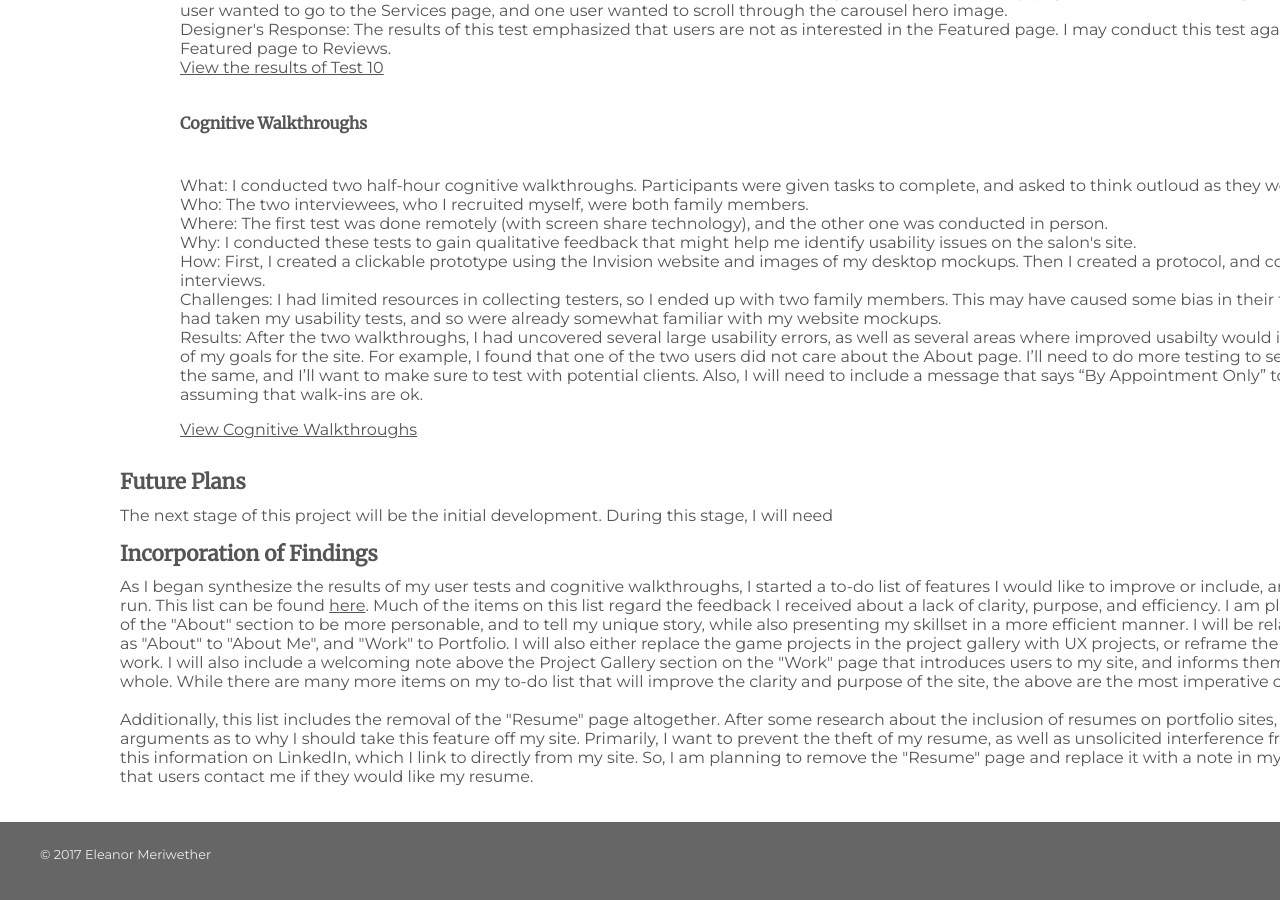
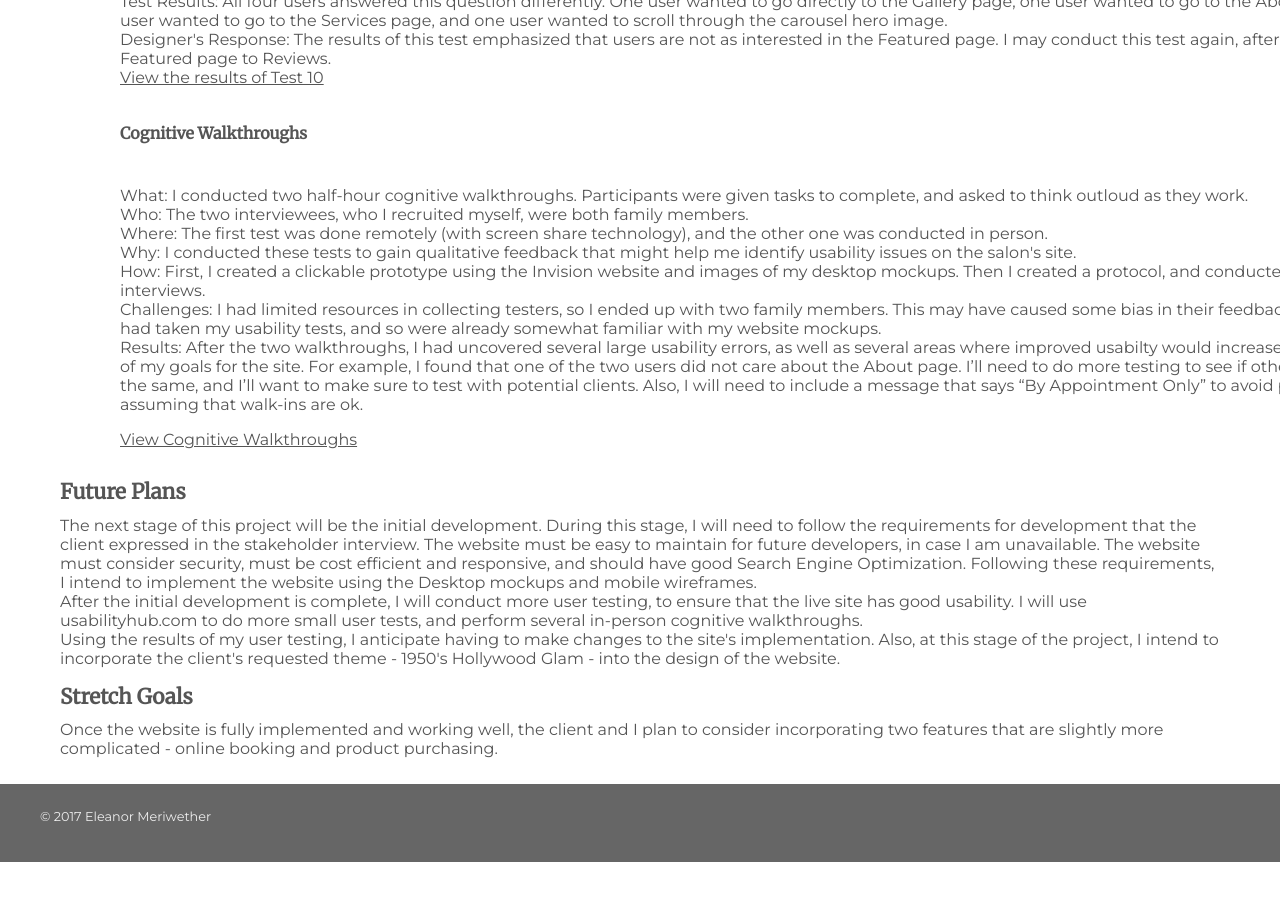
Before and after one commit to emeriwether/emeriwether.github.io, a Jekyll site: the page built from project2.html, in a window 1280 px wide and 900 px high, scrolled down 4360 px. Built offline with Jekyll 4.4.1, drawn with Linux system fonts in a browser that asks for light colours; after the commit the page ends 5222 px from its top, so only the background shows below that.

Commit message:
Add content to project 2 page

```diff
--- a/project2.html
+++ b/project2.html
@@ -140,8 +140,9 @@ layout: default
                 <br><span class="bold">Why:</span> I created these wireframes so that my initial design process could focus on the structure, layout, and content, and not on the aesthetics of the site. I completed the mobile wireframes first, because a responsive site that works well on mobile devices was an important business requirement. Also, designing the mobile wireframes first helped condense the content that I planned to include.
                 </p>
             </div>
+        </section>
 
-            <section class="mockups">
+        <section class="mockups">
             <div class="titleThumbnail">
                 <h4>Mockups</h4>
                 <img src="">
@@ -275,20 +276,19 @@ layout: default
                 <a href="https://docs.google.com/spreadsheets/d/1ijnhfYdttA1Kr_UzHLbXWZhvq5yJxz1zldQMmKU_GfE/edit?usp=sharing" target="_blank">View Cognitive Walkthroughs</a>
             </div>
         </section>
-
     </section>
 
     <section class="conclusion">
         <h3>Future Plans</h3>
         <p>
-        The next stage of this project will be the initial development. During this stage, I will need
+        The next stage of this project will be the initial development. During this stage, I will need to follow the requirements for development that the client expressed in the stakeholder interview. The website must be easy to maintain for future developers, in case I am unavailable. The website must consider security, must be cost efficient and responsive, and should have good Search Engine Optimization. Following these requirements, I intend to implement the website using the Desktop mockups and mobile wireframes.
+        <br> After the initial development is complete, I will conduct more user testing, to ensure that the live site has good usability. I will use usabilityhub.com to do more small user tests, and perform several in-person cognitive walkthroughs.
+        <br> Using the results of my user testing, I anticipate having to make changes to the site's implementation. Also, at this stage of the project, I intend to incorporate the client's requested theme - 1950's Hollywood Glam - into the design of the website.
         </p>
 
-        <h3>Incorporation of Findings</h3>
+        <h3>Stretch Goals</h3>
         <p>
-        As I began synthesize the results of my user tests and cognitive walkthroughs, I started a to-do list of features I would like to improve or include, and tests that I would like to run. This list can be found <a href="https://docs.google.com/a/uci.edu/document/d/1Qd5izZMjD218u2BuL7AWfoqgirU-cDxRwht-dZQEliA/edit?usp=sharing" target="_blank">here</a>. Much of the items on this list regard the feedback I received about a lack of clarity, purpose, and efficiency. I am planning to rewrite the content of the "About" section to be more personable, and to tell my unique story, while also presenting my skillset in a more efficient manner. I will be relabelling several features, such as "About" to "About Me", and "Work" to Portfolio. I will also either replace the game projects in the project gallery with UX projects, or reframe the game projects to feature UX work. I will also include a welcoming note above the Project Gallery section on the "Work" page that introduces users to my site, and informs them of the intent of the site as a whole. While there are many more items on my to-do list that will improve the clarity and purpose of the site, the above are the most imperative changes that I will tackle first.
-
-        <br><br>Additionally, this list includes the removal of the "Resume" page altogether. After some research about the inclusion of resumes on portfolio sites, I found several convincing arguments as to why I should take this feature off my site. Primarily, I want to prevent the theft of my resume, as well as unsolicited interference from recruiters. Users can find this information on LinkedIn, which I link to directly from my site. So, I am planning to remove the "Resume" page and replace it with a note in my "Contact" page that requests that users contact me if they would like my resume.
+        Once the website is fully implemented and working well, the client and I plan to consider incorporating two features that are slightly more complicated - online booking and product purchasing.
         </p>
     </section>
 
```
